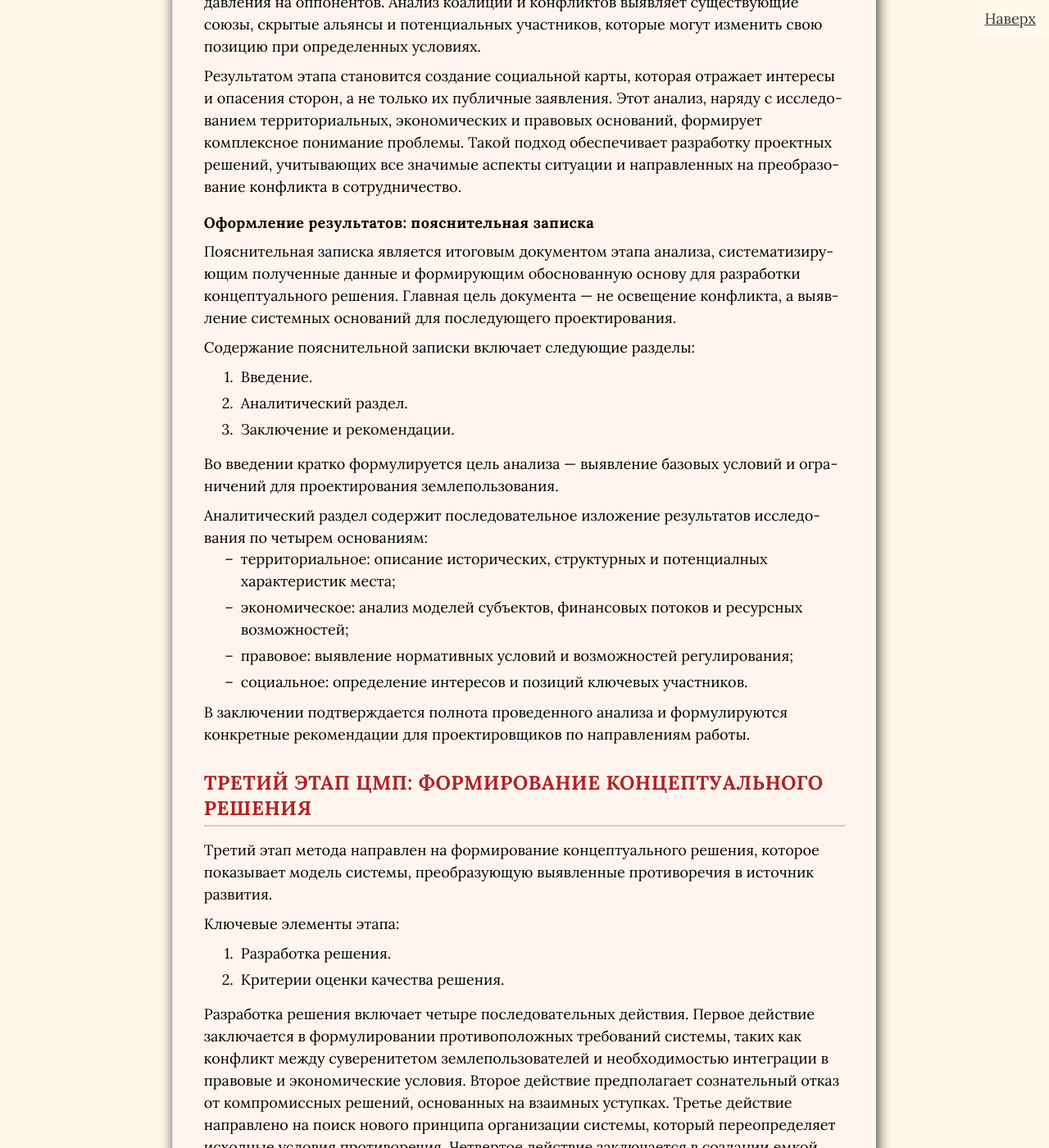
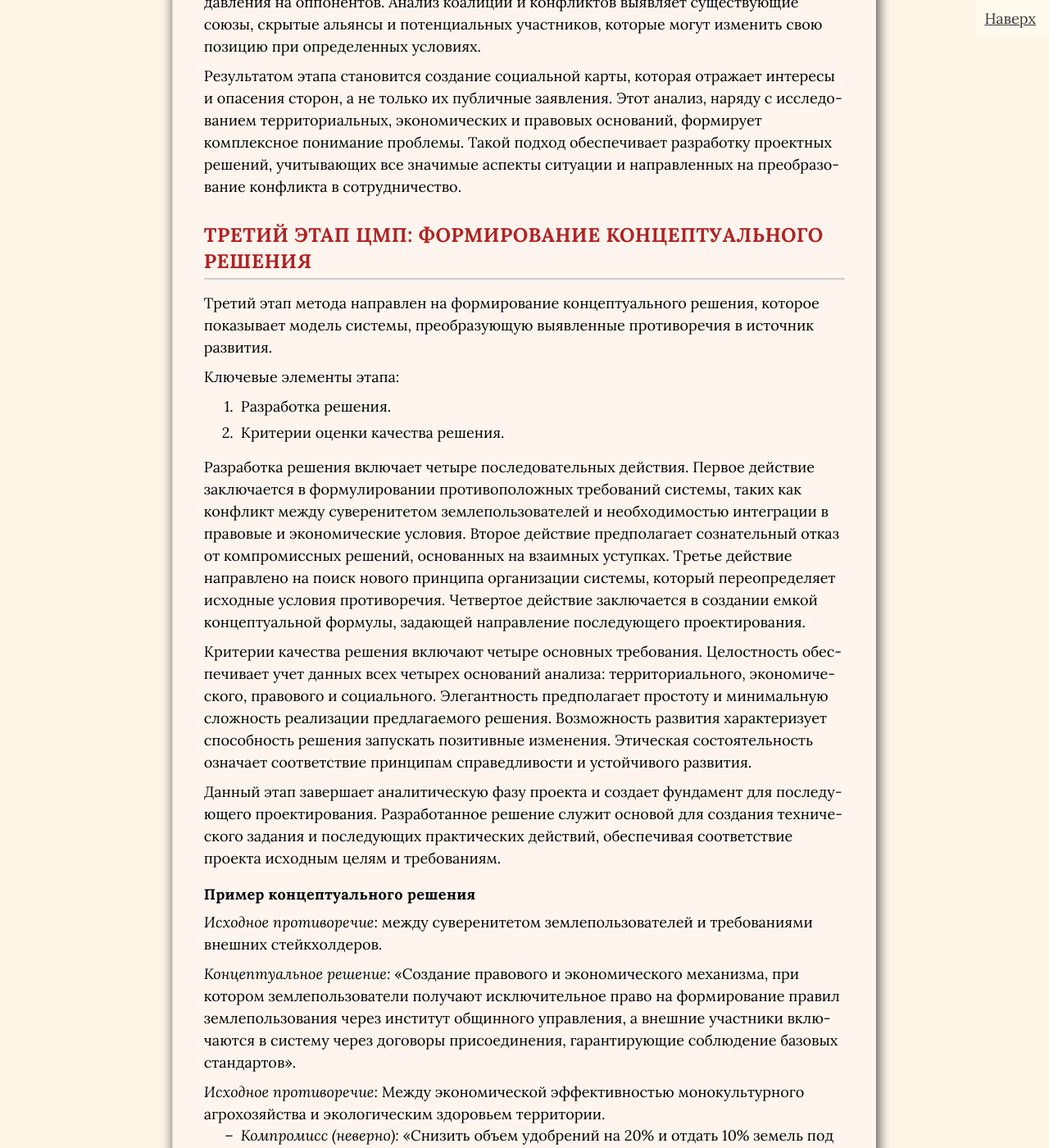
Before and after one commit to SergSi/land-use-art, a Jekyll site: the page built from _posts/2025-09-03-metod.md, in a window 1280 px wide and 1400 px high, scrolled down 14740 px. Shown: the whole window at 82% size. Built offline with Jekyll 4.4.1, drawn with Linux system fonts in a browser that asks for light colours; some web fonts are replaced; some of the changed text lies outside the part shown.

Commit message:
Update 2025-09-03-metod.md

```diff
--- a/_posts/2025-09-03-metod.md
+++ b/_posts/2025-09-03-metod.md
@@ -213,26 +213,6 @@ p {
 
 Результатом этапа становится создание социальной карты, которая отражает интересы и опасения сторон, а не только их публичные заявления. Этот анализ, наряду с исследованием территориальных, экономических и правовых оснований, формирует комплексное понимание проблемы. Такой подход обеспечивает разработку проектных решений, учитывающих все значимые аспекты ситуации и направленных на преобразование конфликта в сотрудничество.
 
-#### Оформление результатов: пояснительная записка
-
-Пояснительная записка является итоговым документом этапа анализа, систематизирующим полученные данные и формирующим обоснованную основу для разработки концептуального решения. Главная цель документа — не освещение конфликта, а выявление системных оснований для последующего проектирования.
-
-Содержание пояснительной записки включает следующие разделы:
-
-1. Введение.
-2. Аналитический раздел.
-3. Заключение и рекомендации.
-
-Во введении кратко формулируется цель анализа — выявление базовых условий и ограничений для проектирования землепользования.
-
-Аналитический раздел содержит последовательное изложение результатов исследования по четырем основаниям:
-- территориальное: описание исторических, структурных и потенциалных характеристик места;
-- экономическое: анализ моделей субъектов, финансовых потоков и ресурсных возможностей;
-- правовое: выявление нормативных условий и возможностей регулирования;
-- социальное: определение интересов и позиций ключевых участников.
-
-В заключении подтверждается полнота проведенного анализа и формулируются конкретные рекомендации для проектировщиков по направлениям работы.
-
 ## Третий этап ЦМП: формирование концептуального решения
 
 Третий этап метода направлен на формирование концептуального решения, которое показывает модель системы, преобразующую выявленные противоречия в источник развития.
@@ -281,7 +261,7 @@ p {
 4. *Экономические условия:* принципы хозяйственного механизма (модель совместного владения, правила инвестирования, механизмы распределения доходов).
 5. *Правовые рамки:* ключевые положения устава или регламента, обеспечивающие правовые основы самоуправления.
 6. *Социальные договорённости:* правила взаимодействия внутри сообщества и с внешними агентами, процедуры разрешения споров.
-7. Критерии проверки
+7. Критерии проверки.
 
 
 Техническое задание является *обязательным к исполнению документом*, утверждаемым сообществом землепользователей. Оно не ограничивает творчество проектировщиков, но устанавливает рамки, гарантирующие, что итоговый проект реализует принцип суверенитета и отражает коллективную волю будущих жителей.
```
